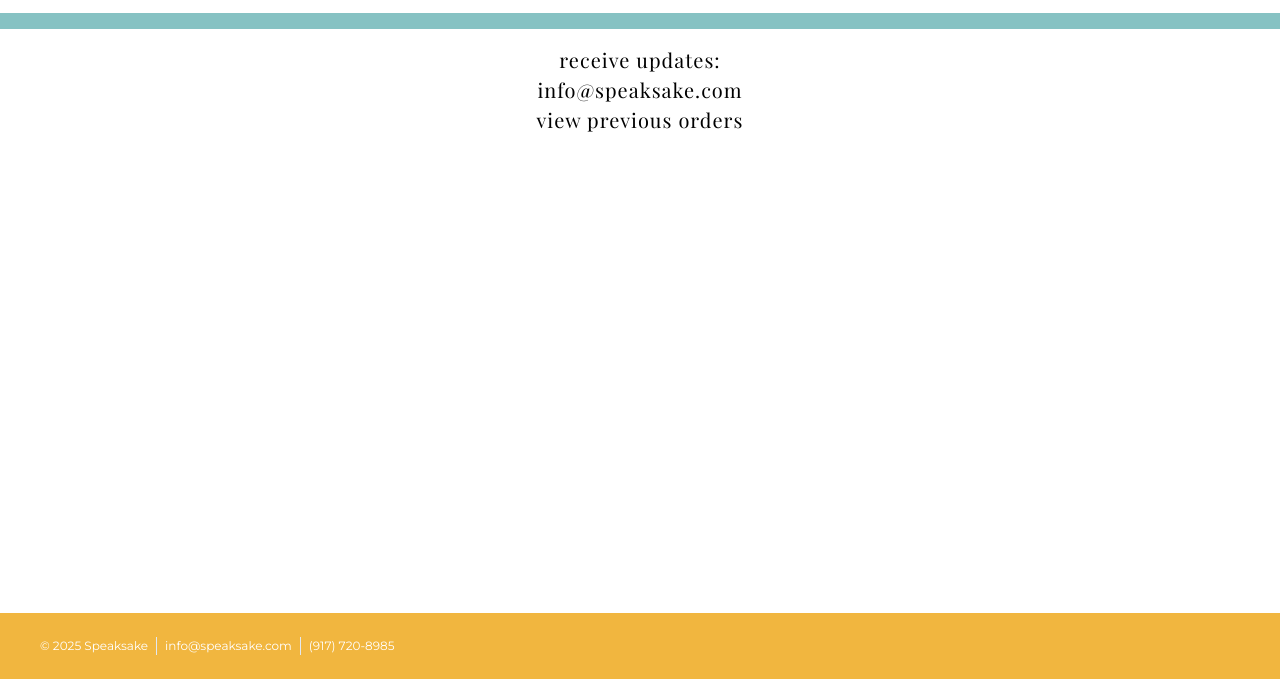
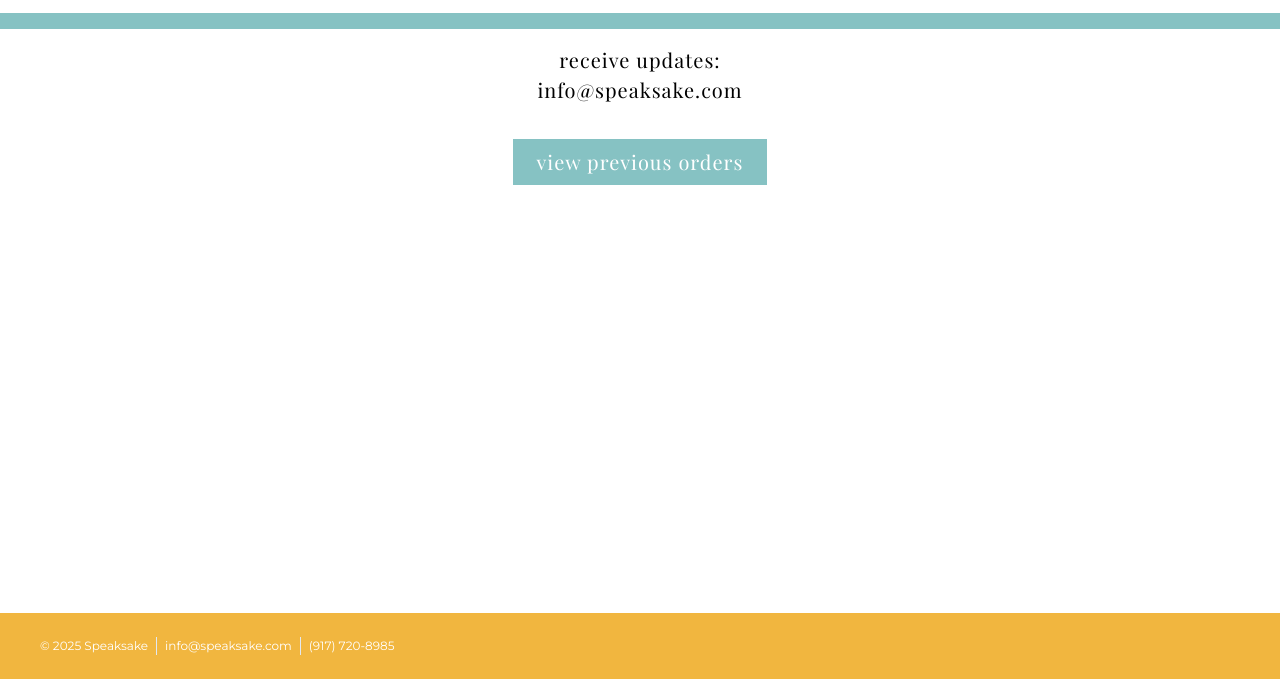
Before and after one commit to Speaksake/speaksake.github.io, a plain HTML site: page index.html in a window 1280 px wide. Shown: the part 121-800 px from the top of the page. Drawn offline with nearby package versions, Linux system fonts and the light colour scheme.

Commit message:
Update index.html
Make the link to login more obvious

```diff
--- a/index.html
+++ b/index.html
@@ -21,7 +21,7 @@
   <p class="font-serif tracking-wider text-xl">
     <a href="mailto:info@speaksake.com">info@speaksake.com</a>
   </p>
-  <p class="font-serif tracking-wider text-xl">
+  <p class="mt-8 btn font-serif tracking-wider text-xl">
       <a href="https://my.speaksake.com">view previous orders</a>
   </p>
 </div>
```
